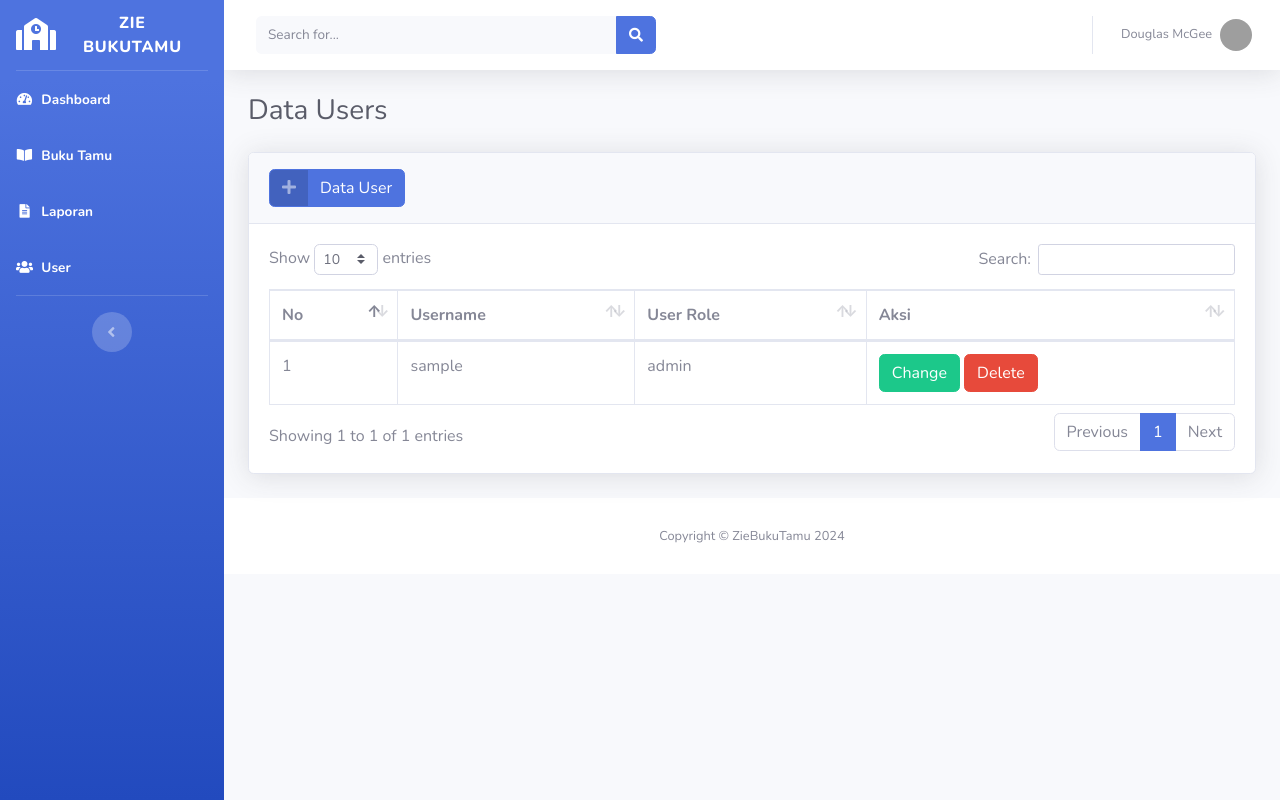
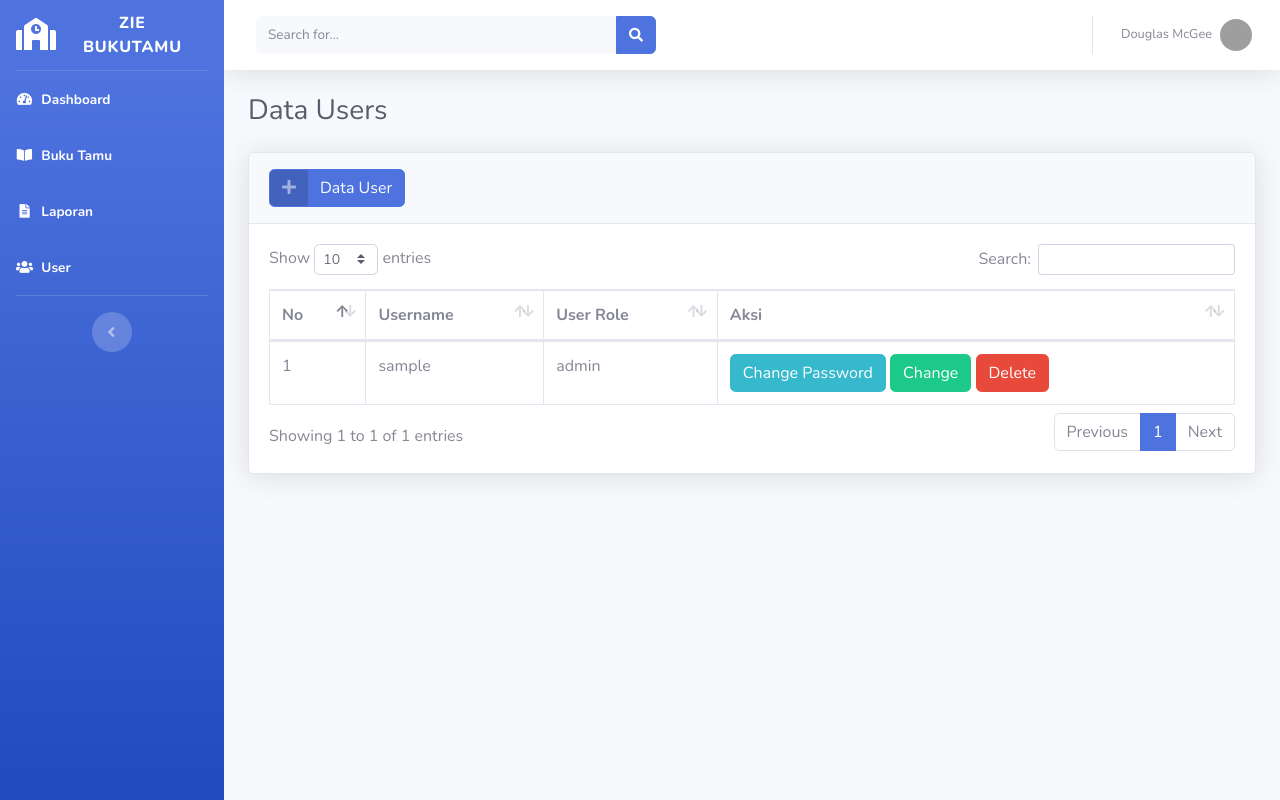
Before and after one commit to itsszee/ZieBukuTamu, a PHP site: page /users.php in a window 1280 px wide. Run offline with PHP 8.4, Linux system fonts and the light colour scheme; tables that the repository leaves empty or names only in its code hold one stand-in row (values such as "Sample post"); grey boxes are pictures that could not be loaded.

Commit message:
menambahkan fitur ganti password user

```diff
--- a/function.php
+++ b/function.php
@@ -123,3 +123,22 @@
 
     return mysqli_affected_rows($koneksi);
 }
+
+
+// function ganti password user
+function ganti_password($data)
+{
+    global $koneksi;
+    $kode          = htmlspecialchars($data["id_user"]);
+    $password    = htmlspecialchars($data["password"]);
+    $password_hash       = password_hash($password, PASSWORD_DEFAULT);
+
+    $query = "UPDATE users SET
+             password        = '$password_hash'
+             WHERE id_user   = '$kode'
+    ";
+
+    mysqli_query($koneksi, $query);
+
+    return mysqli_affected_rows($koneksi);
+}
--- a/templates/footer.php
+++ b/templates/footer.php
@@ -66,6 +66,27 @@
     });
 </script>
 
+<script>
+    // auto hide notification
+    $(document).ready(function(){
+        window.setTimeout(function() {
+            $(".alert").fadeTo(500, 0).slideUp(500, function (){
+                $this.remove();
+            });
+        }, 4000);
+    });
+
+    // ambil data id user dari tombol ganti password ke modal ganti password
+    $('#gantiPassword').on('show.bs.modal', function(event){
+        var button = $(event.relatedTarget)
+        var id = button.data('id')
+        console.log(id)
+        var modal = $(this)
+        modal.find('.modal-body #id_user ').val(id)
+    })
+</script>
+
+
 </body>
 
 </html>
--- a/users.php
+++ b/users.php
@@ -30,6 +30,20 @@
         ?>
             <div class="alert alert-danger" role="alert">
                 Data gagal disimpan!
+            </div>
+    <?php
+        }
+    } else if (isset($_POST['ganti_password'])) {
+        if (ganti_password($_POST) > 0 ) {
+        ?>
+            <div class="alert alert-success" role="alert">
+                Password berhasil diubah!
+            </div>
+        <?php
+        } else {
+        ?>
+            <div class="alert alert-danger">
+                Password gagal diubah!
             </div>
     <?php
         }
@@ -73,6 +87,11 @@
                                 <td><?= $user['username'] ?></td>
                                 <td><?= $user['user_role'] ?></td>
                                 <td>
+                                    <button type="button" class="btn btn-info btn-icon-split" data-toggle="modal"
+                                    data-target="#gantiPassword" data-id="<?= $user['id_user'] ?>">
+                                        <span class="text">Change Password</span>
+
+                                    </button>
                                     <a class="btn btn-success" href="edit-user.php?id=<?= $user['id_user'] ?>">Change</a>
                                     <a onclick="confirm('Apakah anda yakin ingin menghapus data ini?')" class="btn btn-danger"
                                     href="hapus-user.php?id=<?= $user['id_user'] ?>">Delete</a>
@@ -148,6 +167,33 @@
     </div>
 </div>
 
+<div class="modal fade" id="gantiPassword" tabindex="-1" aria-labelledby="gantiPasswordLabel" aria-hidden="true">
+    <div class="modal-dialog">
+        <div class="modal-content">
+            <div class="modal-header">
+                <h5 class="modal-title" id="gantiPasswordLabel">Change Password</h5>
+                <button type="button" class="close" data-dismiss="modal" aria-label="Close">
+                    <span aria-hidden="true">&times;</span>
+                </button>
+            </div>
+            <div class="modal-body">
+                <form method="post" action="">
+                    <input type="hidden" name="id_user" id="id_user"">
+                    <div class="form-group row">
+                        <label for="password" class="col-sm-3 col-form-label">New Password</label>
+                        <div class="col-sm-8">
+                            <input type="password" class="form-control" name="password" id="password">
+                        </div>
+                    </div>
+            <div class="modal-footer">
+                <button type="button" class="btn btn-secondary" data-dismiss="modal">Close</button>
+                <button type="submit" class="btn btn-primary" name="ganti_password">Save changes</button>
+            </div>
+            </form>
+        </div>
+    </div>
+</div>
+
 <?php
 include_once('templates/footer.php');
 ?>
```
